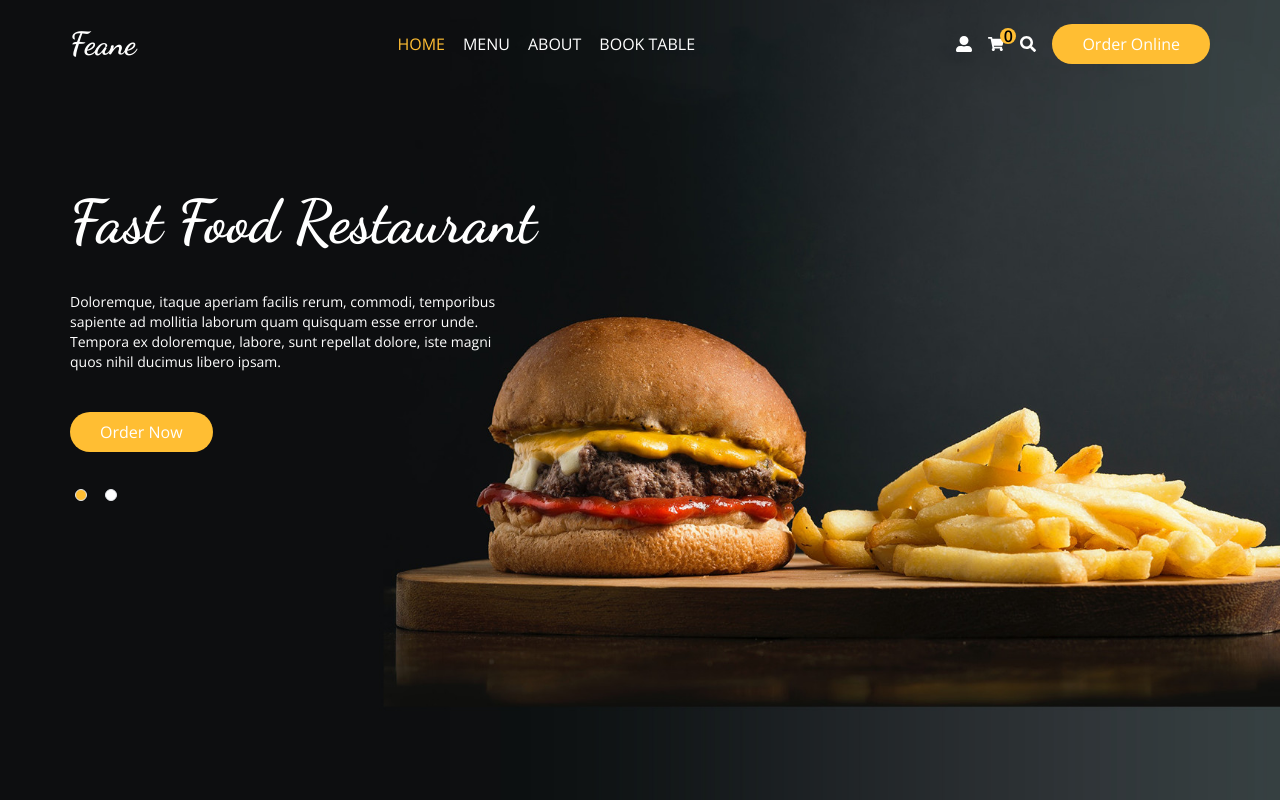
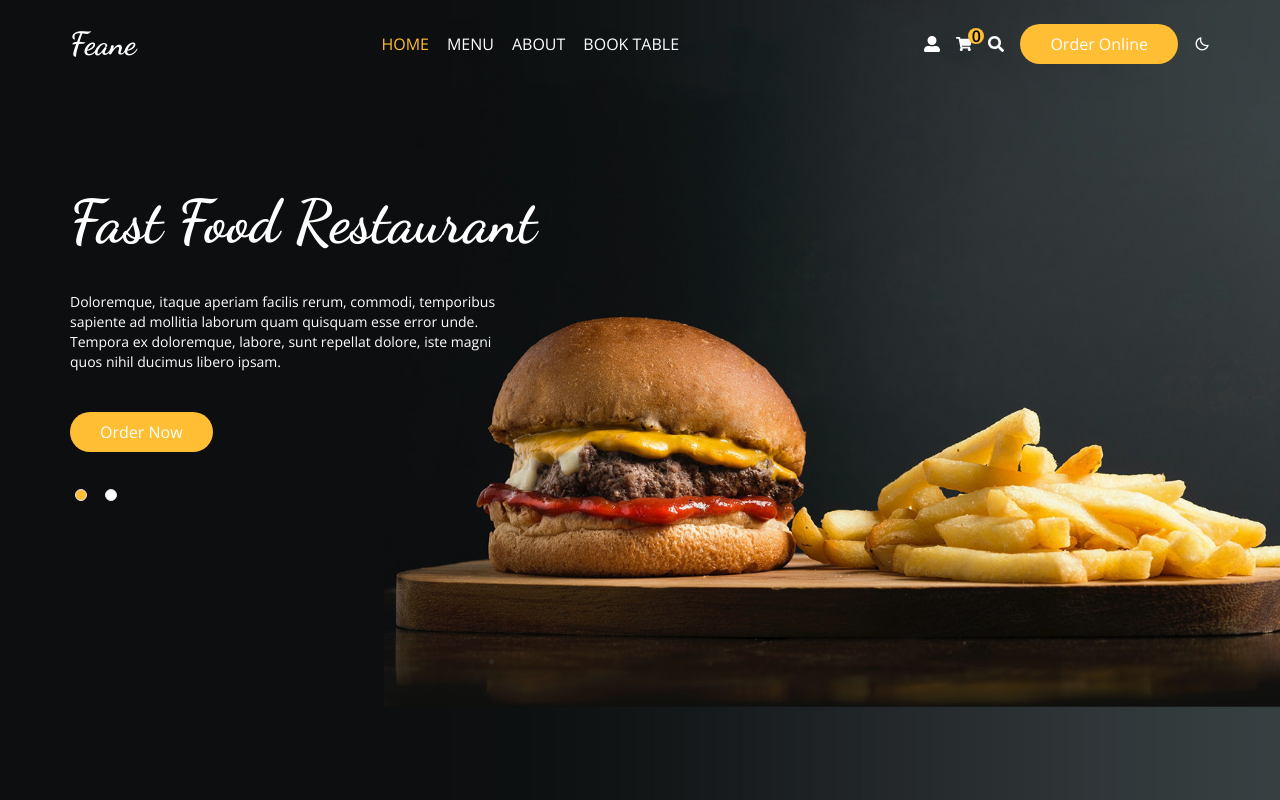
Before and after one commit to SamadAliyev20/Next.JS-Full-Stack-Project, a Next.js app: page / in a window 1280 px wide. Shown: the top 800 px of the page. Built offline with nearby package versions, Linux system fonts and the light colour scheme.

Commit message:
dark-mode-added

```diff
--- a/components/layout/Header.jsx
+++ b/components/layout/Header.jsx
@@ -1,34 +1,63 @@
-import React, { useState } from "react";
+"use client";
+import { useState } from "react";
 import Logo from "../ui/Logo";
 import Link from "next/link";
 import { FaUserAlt, FaShoppingCart, FaSearch } from "react-icons/fa";
 import Search from "../ui/Search";
 import { GiHamburgerMenu, GiCancel } from "react-icons/gi";
 import { useRouter } from "next/router";
+import { useTheme } from "next-themes";
+import { BiMoon, BiSun } from "react-icons/bi";
+import { useEffect } from "react";
 
 const Header = () => {
   const [isSearchModal, setIsSearchModal] = useState(false);
   const [isMenuModal, setIsMenuModal] = useState(false);
   const router = useRouter();
+  const { systemTheme, theme, setTheme } = useTheme();
+  const [mounted, setMounted] = useState(false);
+  const currentTheme = theme === "system" ? systemTheme : theme;
+  useEffect(() => {
+    setMounted(true);
+  }, []);
+
+  const renderThemeChanger = () => {
+    if (!mounted) return null;
+    if (currentTheme === "dark") {
+      return (
+        <button onClick={() => setTheme("light")}>
+          <BiSun scale={50} />
+        </button>
+      );
+    } else {
+      return (
+        <button onClick={() => setTheme("dark")}>
+          <BiMoon scale={50} />
+        </button>
+      );
+    }
+  };
   return (
     <div
-      className={`h-[5.5rem] prevent-select z-50 relative ${
+      className={`h-[5.5rem] prevent-select z-50 relative  ${
         router.asPath === "/" ? "bg-transparent" : "bg-secondary"
-      }`}
+      } `}
     >
-      <div className="container text-white mx-auto flex justify-between h-full items-center">
+      <div className="container text-white  mx-auto flex justify-between h-full items-center">
         <div>
           <Logo />
         </div>
         <nav
-          className={`sm:static absolute top-0 left-0 z-50  h-screen w-full sm:text-white sm:w-auto sm:h-auto text-black sm:bg-transparent sm:flex hidden bg-white ${
-            isMenuModal === true &&  "!grid place-content-center"
+          className={`sm:static absolute top-0 left-0 z-50  h-screen w-full sm:text-white  sm:w-auto sm:h-auto text-black sm:bg-transparent sm:flex hidden bg-white ${
+            isMenuModal === true && "!grid place-content-center"
           }`}
         >
           <ul className="flex gap-x-2 gap-y-4 sm:flex-row flex-col items-center">
             <li>
               <Link
-                className={`px-[5px] py-[10px] hover:text-primary uppercase ${router.asPath === "/" && "text-primary"}`}
+                className={`px-[5px] py-[10px] hover:text-primary uppercase ${
+                  router.asPath === "/" && "text-primary"
+                }`}
                 href="/"
                 onClick={() => setIsMenuModal(false)}
               >
@@ -37,7 +66,9 @@ const Header = () => {
             </li>
             <li>
               <Link
-               className={`px-[5px] py-[10px] hover:text-primary uppercase ${router.asPath === "/menu" && "text-primary"}`}
+                className={`px-[5px] py-[10px] hover:text-primary uppercase ${
+                  router.asPath === "/menu" && "text-primary"
+                }`}
                 href="/menu"
                 onClick={() => setIsMenuModal(false)}
               >
@@ -46,7 +77,9 @@ const Header = () => {
             </li>
             <li>
               <Link
-                className={`px-[5px] py-[10px] hover:text-primary uppercase ${router.asPath === "/about" && "text-primary"}`}
+                className={`px-[5px] py-[10px] hover:text-primary uppercase ${
+                  router.asPath === "/about" && "text-primary"
+                }`}
                 href="/about"
                 onClick={() => setIsMenuModal(false)}
               >
@@ -55,7 +88,9 @@ const Header = () => {
             </li>
             <li>
               <Link
-                className={`px-[5px] py-[10px] hover:text-primary uppercase ${router.asPath === "/reservation" && "text-primary"}`}
+                className={`px-[5px] py-[10px] hover:text-primary uppercase ${
+                  router.asPath === "/reservation" && "text-primary"
+                }`}
                 href="/reservation"
                 onClick={() => setIsMenuModal(false)}
               >
@@ -84,7 +119,9 @@ const Header = () => {
           <Link href={"/cart"}>
             <span className="relative">
               <FaShoppingCart className="hover:text-primary transition-all cursor-pointer" />
-              <span className="absolute -top-2 -right-3 text-black font-semibold bg-primary w-4 h-4 text-xd grid place-content-center rounded-full ">0</span>
+              <span className="absolute -top-2 -right-3 text-black font-semibold bg-primary w-4 h-4 text-xd grid place-content-center rounded-full ">
+                0
+              </span>
             </span>
           </Link>
           <Link onClick={() => setIsSearchModal(true)} href={"#"}>
@@ -93,6 +130,7 @@ const Header = () => {
           <Link href={"/menu"} className="md:inline-block hidden">
             <button className="btn-primary">Order Online</button>
           </Link>
+          {renderThemeChanger()}
           <button
             onClick={() => setIsMenuModal(true)}
             className="sm:hidden inline-block"
--- a/components/ui/Search.jsx
+++ b/components/ui/Search.jsx
@@ -11,7 +11,7 @@ const Search = ({ setIsSearchModal }) => {
     >
       <OutsideClickHandler onOutsideClick={() => setIsSearchModal(false)}>
         <div className="w-full h-full grid place-content-center ">
-          <div className="relative z-50 md:w-[600px] w-[370px]  bg-white border-2 p-10 rounded-3xl">
+          <div className="relative z-50 md:w-[600px] w-[370px]  bg-white dark:bg-secondary border-2 p-10 rounded-3xl">
             <Title addClass="text-[40px] text-center">Search</Title>
             <input placeholder="Search..." className="border w-full my-10" />
 
--- a/package.json
+++ b/package.json
@@ -10,6 +10,7 @@
   },
   "dependencies": {
     "@auth/mongodb-adapter": "^1.0.0",
+    "@heroicons/react": "^2.0.18",
     "@reduxjs/toolkit": "^1.9.5",
     "autoprefixer": "10.4.14",
     "axios": "^1.4.0",
@@ -22,6 +23,7 @@
     "mongoose": "^7.4.0",
     "next": "13.4.9",
     "next-auth": "^4.22.3",
+    "next-themes": "^0.2.1",
     "postcss": "8.4.25",
     "react": "18.2.0",
     "react-dom": "18.2.0",
--- a/pages/_app.js
+++ b/pages/_app.js
@@ -4,20 +4,25 @@ import "../styles/globals.css";
 import Layout from "@/layout/Layout";
 import { Provider } from "react-redux";
 import store from "@/redux/store";
-import { SessionProvider } from "next-auth/react"
-import { ToastContainer} from 'react-toastify';
-import 'react-toastify/dist/ReactToastify.css';
-export default function App({ Component, pageProps:{session,...pageProps} }) {
+import { SessionProvider } from "next-auth/react";
+import { ToastContainer } from "react-toastify";
+import "react-toastify/dist/ReactToastify.css";
+import { ThemeProvider } from "next-themes";
+
+export default function App({
+  Component,
+  pageProps: { session, ...pageProps },
+}) {
   return (
-
+    <ThemeProvider enableSystem={true} attribute="class">
       <SessionProvider session={session}>
         <Provider store={store}>
           <Layout>
-      <ToastContainer/>
-      <Component  {...pageProps} />
+            <ToastContainer />
+            <Component {...pageProps} />
           </Layout>
         </Provider>
       </SessionProvider>
-
+    </ThemeProvider>
   );
 }
--- a/tailwind.config.js
+++ b/tailwind.config.js
@@ -4,6 +4,7 @@ module.exports = {
     "./pages/**/*.{js,ts,jsx,tsx}",
     "./components/**/*.{js,ts,jsx,tsx}",
   ],
+  darkMode: "class",
   theme: {
     extend: {
       container: {
```
Also changed, not shown: 1 other file (tests, documents, lock files or other folders). Lines whose indentation alone changed are shown as unchanged.
